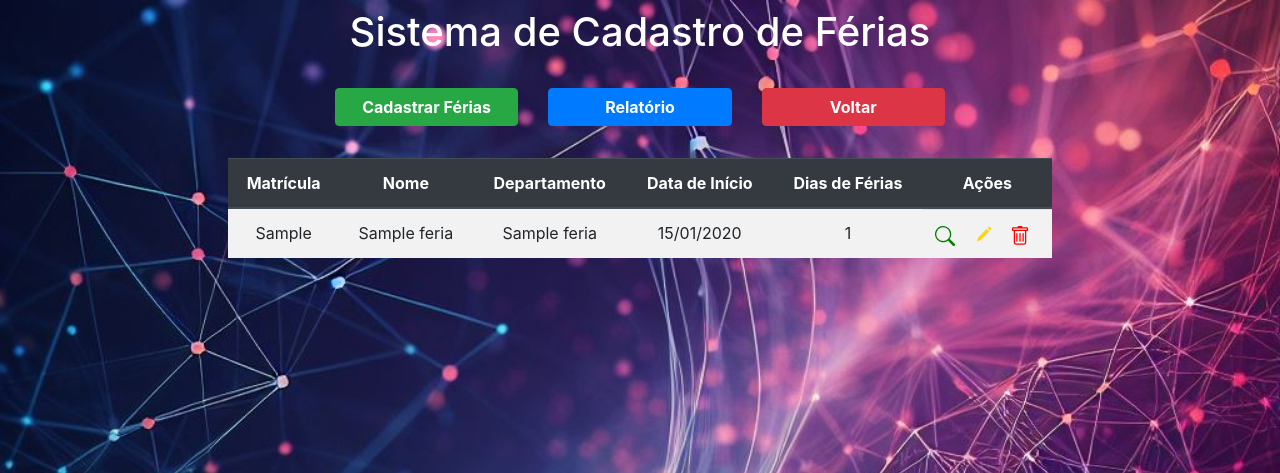
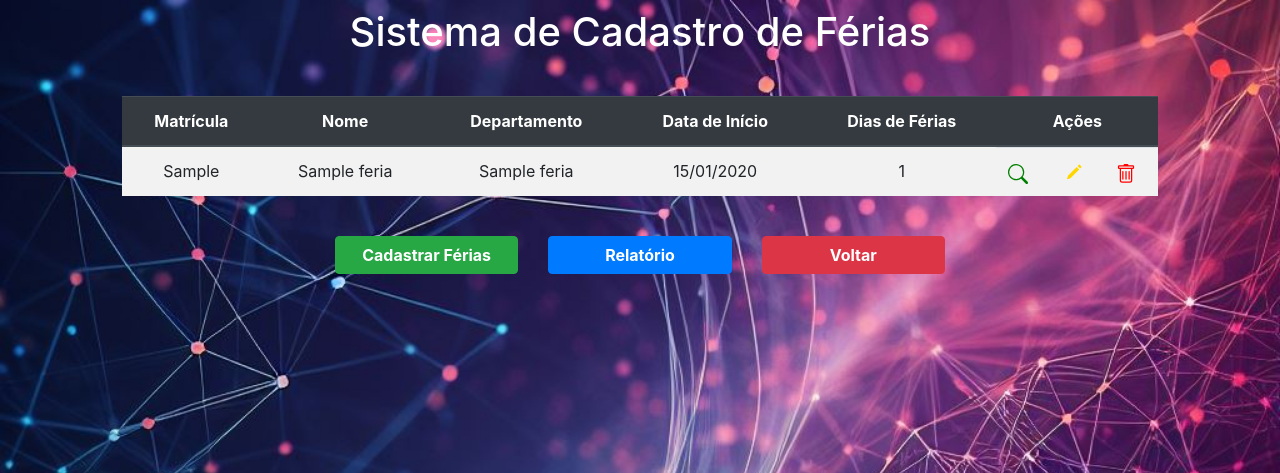
Before and after one commit to RayFigueiredo/ProjetoGestaoFerias, a Flask app: page /ferias in a window 1280 px wide. Shown: the top 473 px of the page. Run offline with Flask 3, Linux system fonts and the light colour scheme; tables that the repository leaves empty hold one stand-in row (values such as "Sample post"); some libraries are stand-ins or nearby versions.

Commit message:
criação de tela inicial

```diff
--- a/ProjetoCRUD/templates/templates_dpto/tela_inicial_dpto.html
+++ b/ProjetoCRUD/templates/templates_dpto/tela_inicial_dpto.html
@@ -25,7 +25,8 @@ Gestão de Departamentos
                     <td>
                         <a href="/editar_departamento/{{lista_dpto.id}}/" class="mx-2">
                             <svg xmlns="http://www.w3.org/2000/svg" width="20" height="20" fill="gold" class="bi bi-pencil-square" viewBox="0 0 16 16">
-                                <path d="M15.502 1.94a.5.5 0 0 1 0 .706L14.459 3.69l-2-2L13.502.646a.5.5 0 0 1 .707 0l1.293 1.293zm-1.75 2.456-2-2L4.939 9.21a.5.5 0 0 0-.121.196l-.805 2.414a.25.25 0 0 0 .316.316l2.414-.805a.5.5 0 0 0 .196-.12l6.813-6.814z"/>
+                                <path d="M15.502 1.94a.5.5 0 0 1 0 .706L14.459 3.69l-2-2L13.502 .646a.5.5 0 0 1 .707 0l1.293 1.293zm-1.75 2.456-2-2L4.939 9.21a.5.5 0 0 0-.121.196l-.805 2.414a.25.25 0 0 0 .316.316l2.414-.805a.5.5 0 0 0 .196-.12l6.813-6.814z"/>
+                                <path fill-rule="evenodd" d="M1 13.5A1.5 1.5 0 0 0 2.5 15h11a1.5 1.5 0 0 0 1.5-1.5v-6a.5.5 0 0 0-1 0v6a.5.5 0 0 1-.5.5h-11a.5.5 0 0 1-.5-.5v-11a.5.5 0 0 1 .5-.5H9a.5.5 0 0 0 0-1H2.5A1.5 1.5 0 0 0 1 2.5v11z"/>
                             </svg>
                         </a>
                         <a href="/delete_departamento/{{lista_dpto.id}}/" class="mx-2" >
--- a/ProjetoCRUD/templates/templates_ferias/tela_inicial_ferias.html
+++ b/ProjetoCRUD/templates/templates_ferias/tela_inicial_ferias.html
@@ -11,21 +11,7 @@ Gestão de Férias
         <h1>Sistema de Cadastro de Férias</h1>
     </div>
 
-    <div class="col-6 m-auto pt-3 pb-2 text-center">
-        <div class="row">
-            <div class="col-4">
-                <a href="{{url_for('cadastro_ferias')}}" class="btn btn-success btn-block font-weight-bold">Cadastrar Férias</a>
-            </div>
-            <div class="col-4">
-                <a href="{{url_for('pagina_gera_relatorio')}}" class="btn btn-primary btn-block font-weight-bold">Relatório</a>
-            </div>
-            <div class="col-4">
-                <a href="{{url_for('home')}}" class="btn btn-danger btn-block font-weight-bold">Voltar</a>
-            </div>
-        </div>
-    </div>
-
-    <div class="col-8 m-auto pt-4 pb-2 text-center">
+    <div class="col-10 m-auto pt-4 pb-2 text-center">
         <table class="table tabela-branca table table-striped">
             <thead class="thead-dark">
                 <tr>
@@ -70,5 +56,20 @@ Gestão de Férias
             </tbody>
         </table>
     </div>
+
+
+    <div class="col-6 m-auto pt-3 pb-2 text-center">
+        <div class="row">
+            <div class="col-4">
+                <a href="{{url_for('cadastro_ferias')}}" class="btn btn-success btn-block font-weight-bold">Cadastrar Férias</a>
+            </div>
+            <div class="col-4">
+                <a href="{{url_for('pagina_gera_relatorio')}}" class="btn btn-primary btn-block font-weight-bold">Relatório</a>
+            </div>
+            <div class="col-4">
+                <a href="{{url_for('home')}}" class="btn btn-danger btn-block font-weight-bold">Voltar</a>
+            </div>
+        </div>
+    </div>
 </body>
 {% endblock %}
--- a/ProjetoCRUD/templates/templates_func/tela_inicial_func.html
+++ b/ProjetoCRUD/templates/templates_func/tela_inicial_func.html
@@ -7,11 +7,11 @@ Gestão de Funcionários
 {% block body %}
 
 <body>
-    <div class="col-8 m-auto pt-2 pb-2 text-center">
+    <div class="container text-center">
         <h1>Cadastro de Funcionários</h1>
     </div>
 
-    <div class="col-8 m-auto pt-4 pb-2 text-center">
+    <div class="col-10 m-auto pt-4 pb-2 text-center">
         <table class=" table tabela-branca table table-striped">
             <thead class="thead-dark">
                 <tr>
```
